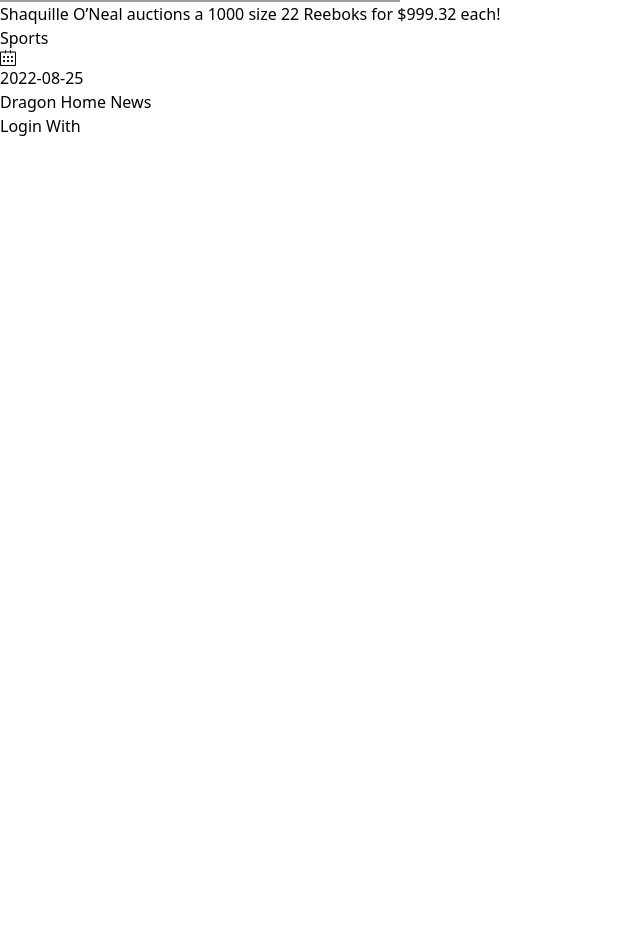
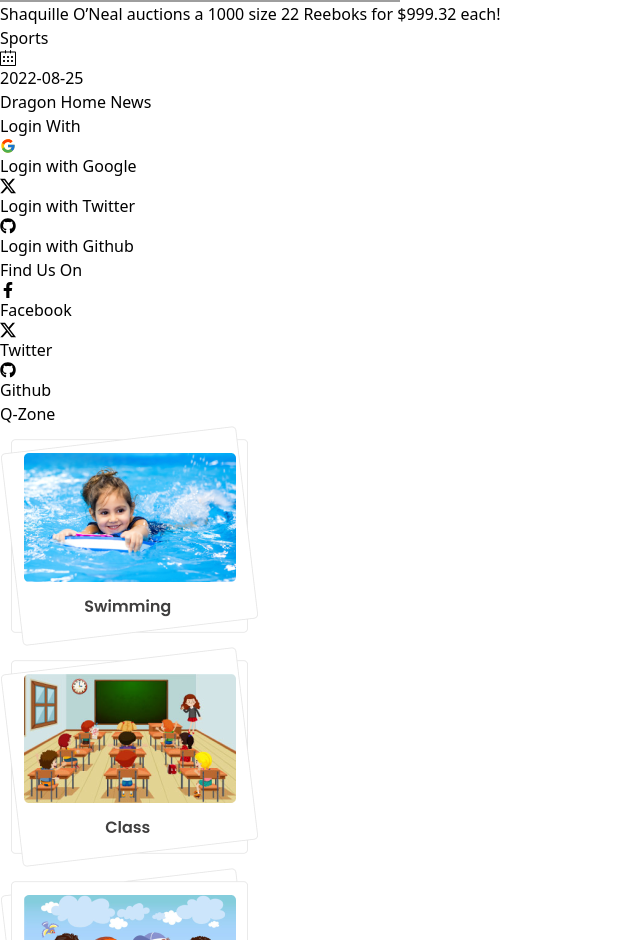
Before and after one commit to arnabsahawrk/dragon-news, a React (Vite) app: page / in a window 1280 px wide. Shown: the part 1860-2800 px from the top of the page, without its empty margins (0-640 px from the left). Before the commit the page ends 1998 px from the top, so only its background shows below. Built offline with nearby package versions, Linux system fonts and the light colour scheme; grey boxes are pictures that could not be loaded.

Commit message:
Right Side component added

```diff
--- a/src/components/TrendingNews/TrendingNewsCard.jsx
+++ b/src/components/TrendingNews/TrendingNewsCard.jsx
@@ -14,9 +14,9 @@
         alt={title}
       />
       <h2 className="text-lg text-[#403F3F] font-semibold">{title}</h2>
-      <ul className="flex items-center justify-between">
-        <li>{categories[category_id]?.name}</li>
-        <li className="text-[#9F9F9F] font-medium flex items-center gap-2">
+      <ul className="flex items-center justify-between text-sm font-medium">
+        <li className="text-[#403F3F]">{categories[category_id]?.name}</li>
+        <li className="text-[#9F9F9F] flex items-center gap-2">
           <SlCalender />
           {author.published_date.split(" ")[0]}
         </li>
--- a/src/hooks/useNewsData.jsx
+++ b/src/hooks/useNewsData.jsx
@@ -4,14 +4,12 @@
 const useNewsData = () => {
   const [news, setNews] = useState([]);
   const [categories, setCategories] = useState([]);
-  const [isLoading, setIsLoading] = useState(true);
 
   const newsData = async () => {
     try {
       const res = await axios.get("/news.json");
       const { data } = res;
       setNews(data);
-      setIsLoading(false);
     } catch (err) {
       console.log("Failed to fetch news data ", err);
     }
@@ -31,7 +29,7 @@
     categoriesData();
     newsData();
   }, []);
-  return { news, categories, isLoading };
+  return { news, categories };
 };
 
 export default useNewsData;
--- a/src/pages/Shared/RightSide.jsx
+++ b/src/pages/Shared/RightSide.jsx
@@ -1,7 +1,73 @@
+import { BsTwitterX } from "react-icons/bs";
+import { FaFacebookF, FaGithub } from "react-icons/fa";
+import { FcGoogle } from "react-icons/fc";
+import qZone1 from "../../assets/images/qZone1.png";
+import qZone2 from "../../assets/images/qZone2.png";
+import qZone3 from "../../assets/images/qZone3.png";
+
 const RightSide = () => {
   return (
-    <aside className="col-span-12 order-3 md:col-span-3 lg:col-span-2 border-2 border-green-500">
+    <aside className="col-span-12 order-3 md:col-span-3 lg:col-span-2 space-y-3">
       <h2 className="text-xl font-semibold text-[#403F3F]">Login With</h2>
+      <ul className="px-3 font-medium space-y-2">
+        <li className="flex justify-center items-center gap-2 border-2 border-red-500 p-3 rounded">
+          <FcGoogle />
+          Login with Google
+        </li>
+        <li className="flex justify-center items-center gap-2 border-2 border-sky-500 p-3 rounded">
+          <BsTwitterX />
+          Login with Twitter
+        </li>
+        <li className="flex justify-center items-center gap-2 border-2 border-black p-3 rounded">
+          <FaGithub />
+          Login with Github
+        </li>
+      </ul>
+      <h2 className="text-xl font-semibold text-[#403F3F]">Find Us On</h2>
+      <ul className="font-medium space-y-2 border-2 rounded">
+        <li>
+          <a
+            href="https://www.facebook.com/arnabwrk/"
+            target="_blank"
+            className="flex justify-center items-center gap-2 text-blue-500 p-3"
+          >
+            <FaFacebookF />
+            Facebook
+          </a>
+        </li>
+        <li>
+          <a
+            href="https://twitter.com/arnabwrk"
+            target="_blank"
+            className="flex justify-center items-center gap-2 text-sky-500 p-3 border-y-2"
+          >
+            <BsTwitterX />
+            Twitter
+          </a>
+        </li>
+        <li>
+          <a
+            className="flex justify-center items-center gap-2 text-black p-3"
+            href="https://github.com/arnabw/"
+            target="_blank"
+          >
+            <FaGithub />
+            Github
+          </a>
+        </li>
+      </ul>
+      <ul className="bg-[#F3F3F3] rounded p-4">
+        <li className="text-xl font-semibold text-[#403F3F]">Q-Zone</li>
+        <li>
+          <img src={qZone1} alt="Swimming" />
+        </li>
+        <li>
+          <img src={qZone2} alt="Class" />
+        </li>
+        <li>
+          <img src={qZone3} alt="Play Ground" />
+        </li>
+      </ul>
     </aside>
   );
 };
```
